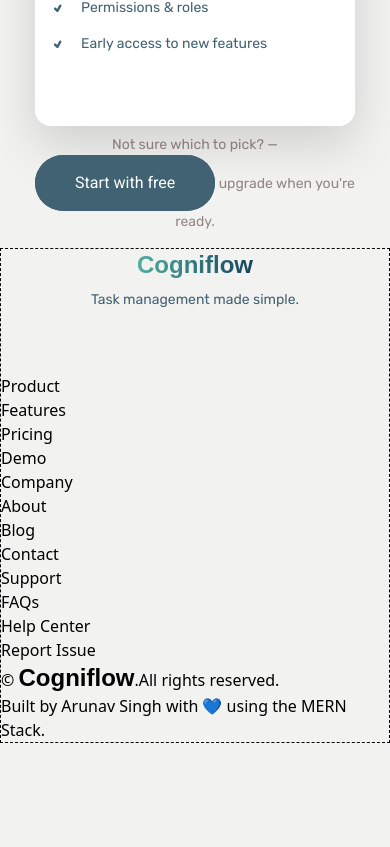
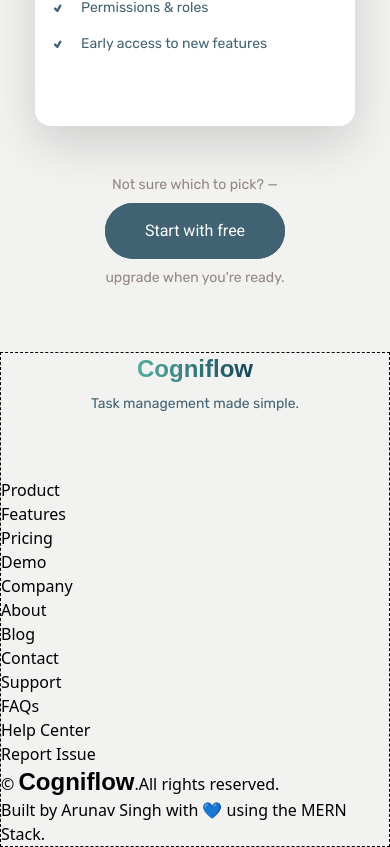
Before and after one commit to arunav999/CogniFlow-frontend, a React (Vite) app: page / in a window 390 px wide. Shown: the part 7580-8427 px from the top of the page. Before the commit the page ends 8323 px from the top, so only its background shows below. Built offline with nearby package versions, Linux system fonts and the light colour scheme; a web font is replaced by a local one.

Commit message:
pricing section designing completed

```diff
--- a/src/components/Main/Pricing/PricingSection.jsx
+++ b/src/components/Main/Pricing/PricingSection.jsx
@@ -34,14 +34,14 @@
         </div>
 
         {/* CTA */}
-        <div className="text-center">
-          <h4 className="sub-heading text-light-text-tertiary">
-            Not sure which to pick? &mdash;{" "}
+        <div className="my-12">
+          <h4 className="sub-heading text-light-text-tertiary flex xs:flex-col lg:flex-row items-center justify-center gap-2">
+            <span>Not sure which to pick? &mdash; </span>
             <Button secondary disabled={false}>
               {" "}
               Start with free
             </Button>{" "}
-            upgrade when you're ready.
+            <span>upgrade when you're ready.</span>
           </h4>
         </div>
       </section>
```
